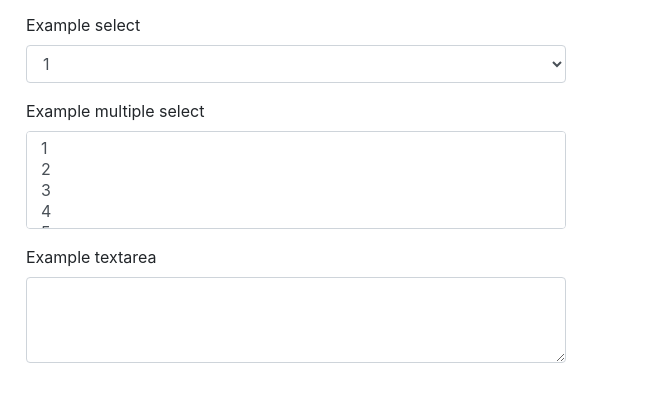
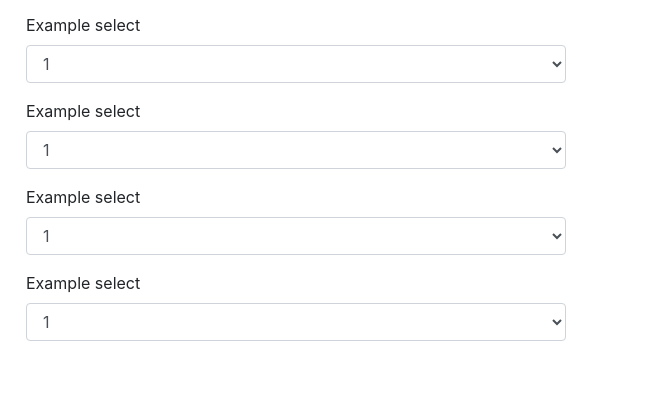
Before and after one commit to ambonte/the-akan-names, a plain HTML site: page index.html in a window 1280 px wide. Shown: the part 156-569 px from the top of the page, 629-1280 px from the left. Drawn offline with nearby package versions, Linux system fonts and the light colour scheme.

Commit message:
editing forms

```diff
--- a/index.html
+++ b/index.html
@@ -100,8 +100,8 @@
       </select>
     </div>
     <div class="form-group">
-      <label for="exampleFormControlSelect2">Example multiple select</label>
-      <select multiple class="form-control" id="exampleFormControlSelect2">
+        <label for="exampleFormControlSelect1">Example select</label>
+        <select class="form-control" id="exampleFormControlSelect1">
           <option>1</option>
           <option>2</option>
           <option>3</option>
@@ -110,9 +110,26 @@
         </select>
       </div>
       <div class="form-group">
-      <label for="exampleFormControlTextarea1">Example textarea</label>
-      <textarea class="form-control" id="exampleFormControlTextarea1" rows="3"></textarea>
+        <label for="exampleFormControlSelect1">Example select</label>
+        <select class="form-control" id="exampleFormControlSelect1">
+          <option>1</option>
+          <option>2</option>
+          <option>3</option>
+          <option>4</option>
+          <option>5</option>
+        </select>
       </div>
+      <div class="form-group">
+        <label for="exampleFormControlSelect1">Example select</label>
+        <select class="form-control" id="exampleFormControlSelect1">
+          <option>1</option>
+          <option>2</option>
+          <option>3</option>
+          <option>4</option>
+          <option>5</option>
+        </select>
+      </div>
+
   </form>
 
     <script src="https://code.jquery.com/jquery-3.5.1.slim.min.js" integrity="sha384-DfXdz2htPH0lsSSs5nCTpuj/zy4C+OGpamoFVy38MVBnE+IbbVYUew+OrCXaRkfj" crossorigin="anonymous"></script>
```
Lines whose indentation alone changed are shown as unchanged.
